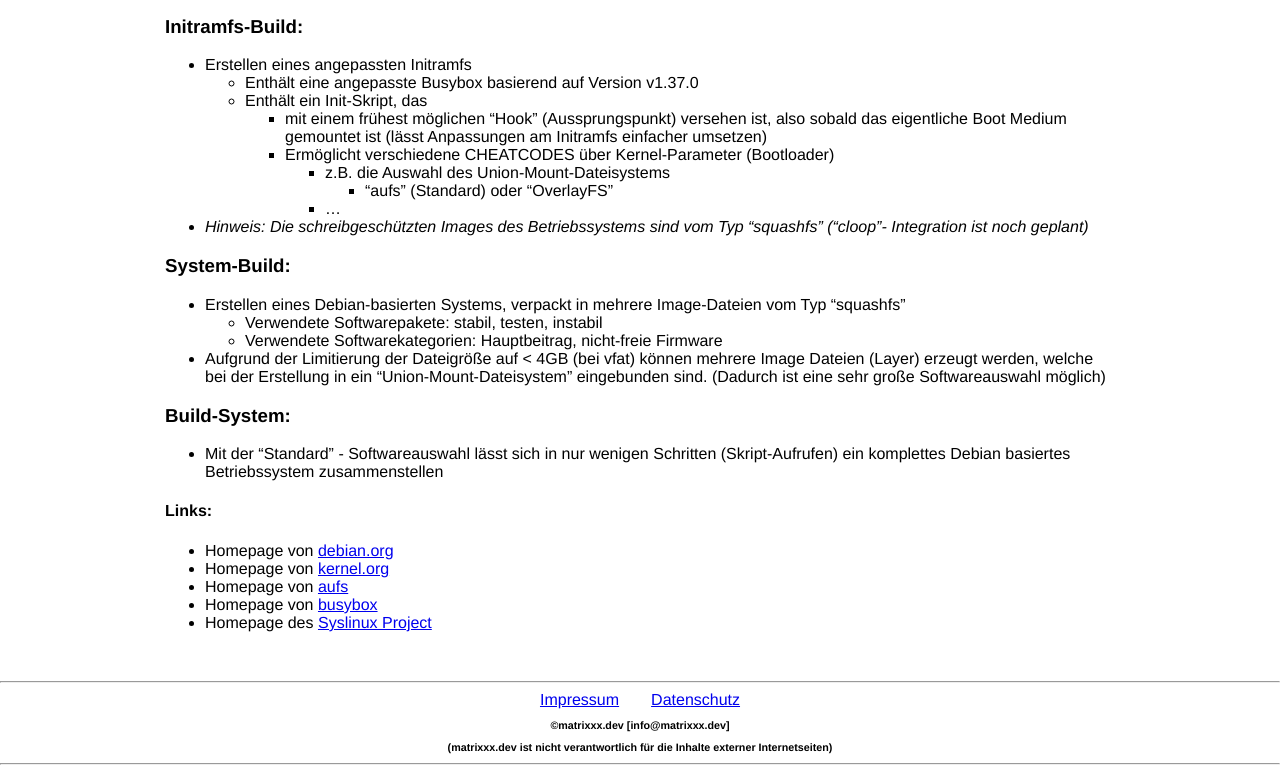
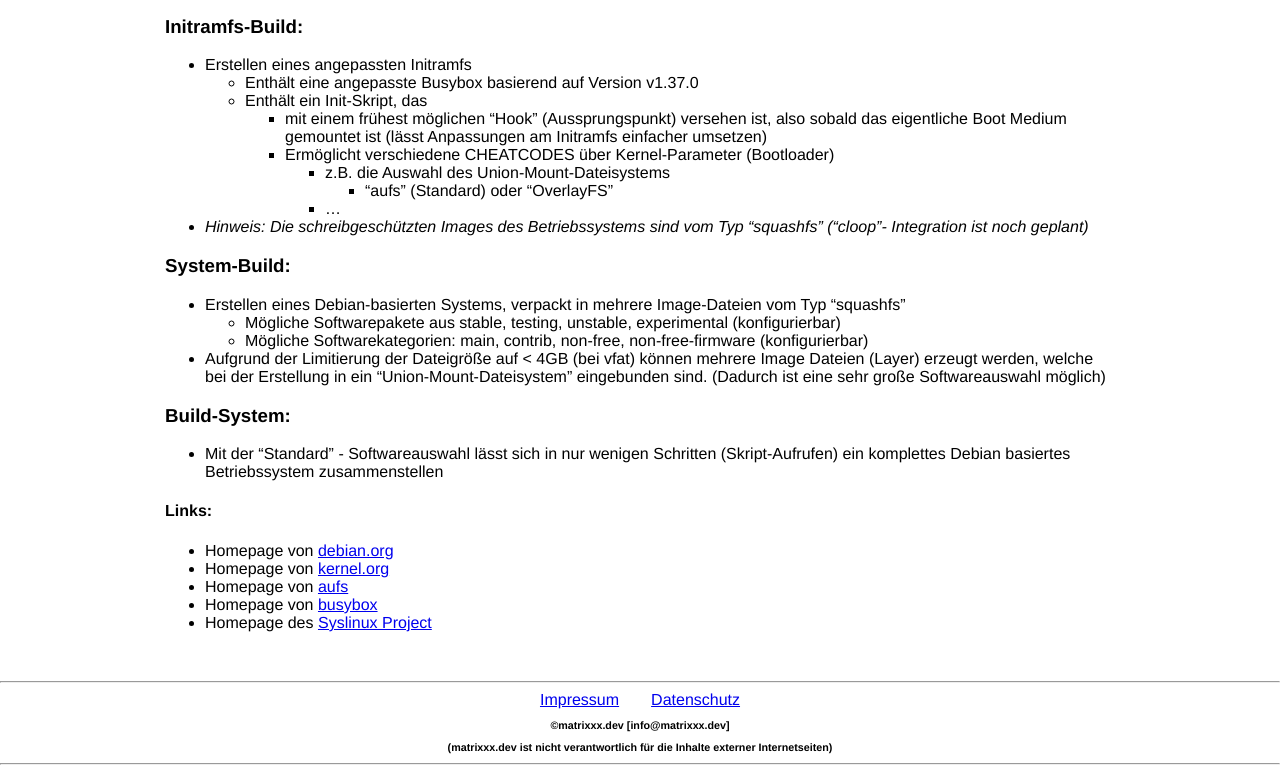
Before and after one commit to matrixxx-dev/infopage, a plain HTML site: page introduction.html in a window 1280 px wide. Shown: the part 953-1726 px from the top of the page. Drawn offline with Linux system fonts and the light colour scheme.

Commit message:
update html

```diff
--- a/introduction.html
+++ b/introduction.html
@@ -113,9 +113,10 @@ geplant)</em></li>
 <li>Erstellen eines Debian-basierten Systems, verpackt in mehrere
 Image-Dateien vom Typ <q>squashfs</q>
 <ul>
-<li>Verwendete Softwarepakete: stabil, testen, instabil</li>
-<li>Verwendete Softwarekategorien: Hauptbeitrag, nicht-freie
-Firmware</li>
+<li>Mögliche Softwarepakete aus stable, testing, unstable, experimental
+(konfigurierbar)</li>
+<li>Mögliche Softwarekategorien: main, contrib, non-free,
+non-free-firmware (konfigurierbar)</li>
 </ul></li>
 <li>Aufgrund der Limitierung der Dateigröße auf &lt; 4GB (bei vfat)
 können mehrere Image Dateien (Layer) erzeugt werden, welche bei der
```
